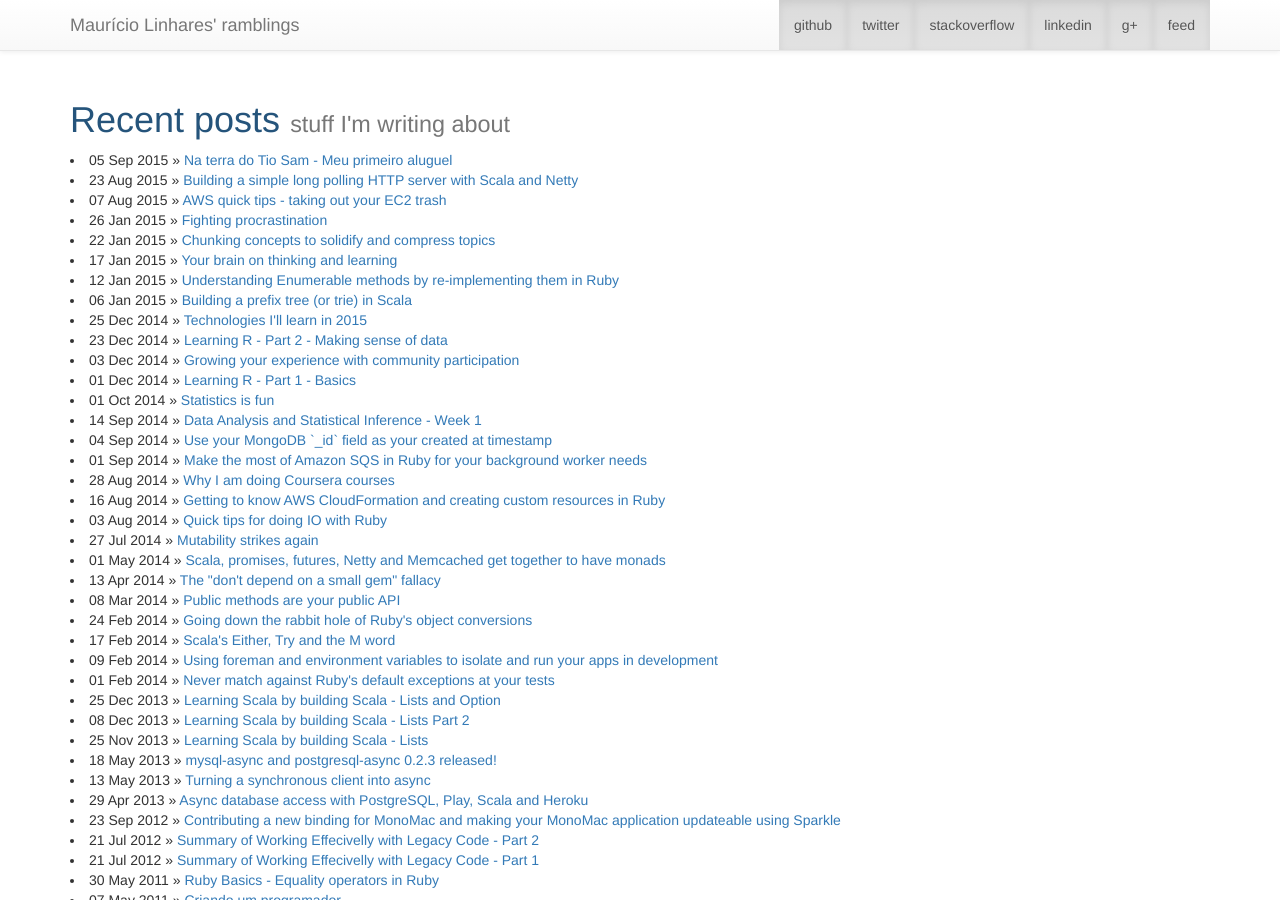
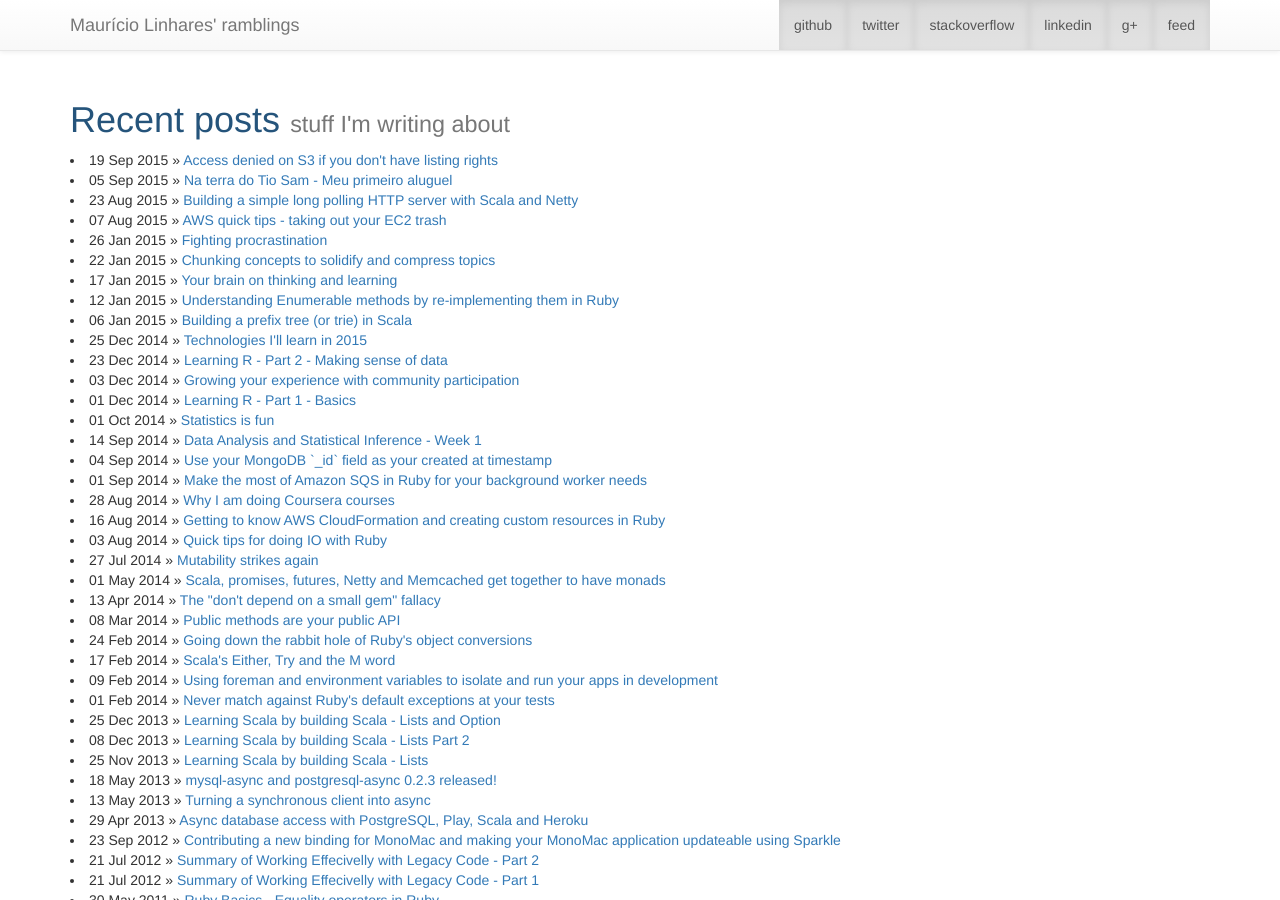
Before and after one commit to mauricio/mauricio.github.com, a Jekyll site: the page built from index.html, in a window 1280 px wide and 900 px high. Built offline with Jekyll 4.4.1, drawn with Linux system fonts in a browser that asks for light colours; some of the changed lines change nothing that is shown.

Commit message:
Blogging about s3 and access denied

```diff
--- /dev/null
+++ b/_posts/2015-09-19-access-denied-on-s3-for-an-unknown-object.md
@@ -0,0 +1,86 @@
+---
+layout: post
+title: Access denied on S3 if you don't have listing rights
+subtitle: stuff you should know about
+keywords: aws, s3, objects, errors, ruby
+tags:
+- useful
+---
+
+The AWS SDK for Ruby (at least the V1) has a really nice interface of interacting with objects. While building a new app using it, I had a use case where I would try to find a file on S3 and if the file didn't exist the app would follow a different path. Not finding the file wasn't a bug, it was one of the expected cases for the app and the code would look like this:
+
+{% highlight ruby %}
+s3 = AWS::S3.new
+bucket = s3.buckets["some-bucket-name"]
+object = s3.objects["some-object-path"]
+
+begin
+  contents = object.read
+  # do something with the contents
+rescue AWS::S3::Errors::NoSuchKey
+  # do something else here
+end
+{% endhighlight %}
+
+To do this, I had the following policy for the key that this app was using (this is part of a CloudFormation template where an IAM policy is declared):
+
+{% highlight ruby %}
+{
+  "Effect": "Allow",
+  "Action": [
+    "s3:PutObject",
+    "s3:GetBucketLocation",
+    "s3:GetObject",
+    "s3:DeleteObject"
+  ],
+  "Resource": [
+    {
+      "Fn::Join": [
+        "",
+        [
+          "arn:aws:s3:::",
+          {
+            "Ref": "S3Bucket"
+          },
+          "/*"
+        ]
+      ]
+    }
+  ]
+}
+{% endhighlight %}
+
+These are the only operations the app actually needed, so I continued to write it until I started doing the tests. When the object wasn't found, instead of me receiving a `NoSuchKey` error, I would get an `AWS::S3::AccessDenied`. Given the policy above, it would seem that the current user had enough rights to issue `GetObject` requests to the bucket.
+
+After a bunch of head scratching and searching, I thought maybe I should try to give it `ListBucket` access as well and the policy became:
+
+{% highlight ruby %}
+{
+  "Effect": "Allow",
+  "Action": [
+    "s3:PutObject",
+    "s3:ListBucket",
+    "s3:GetBucketLocation",
+    "s3:GetObject",
+    "s3:DeleteObject"
+  ],
+  "Resource": [
+    {
+      "Fn::Join": [
+        "",
+        [
+          "arn:aws:s3:::",
+          {
+            "Ref": "S3Bucket"
+          },
+          "/*"
+        ]
+      ]
+    }
+  ]
+}
+{% endhighlight %}
+
+And when you think about it for a bit it kind of makes sense. If you actually return a 404 when an item is not found for someone that has no listing rights it's as if they actually *did* have listing rights as they can try and figure out if objects exist or not. If they don't know what kind of access level they have, an access denied could mean both that they tried to access something that wasn't there or that they didn't actually have access.
+
+Kind of weird but at least I won't be scratching my head again because of this.
--- a/ideas/index.md
+++ b/ideas/index.md
@@ -39,9 +39,9 @@ subtitle: my sandbox
 * statistics with small workings sets (inspired by rubyrogues on PL research);
 * numbers and math in ruby;
 * streams in Scala;
+* Rails, React and NuclearJS;
 
 Quick stuff:
 
 * pusher doesn't reconnect;
-* S3 access denied when account doesn't have listing rights;
 * expanding environment variables in C#;
```
